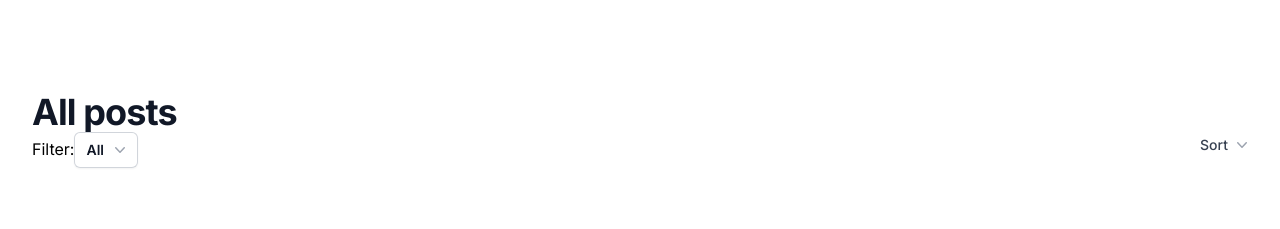
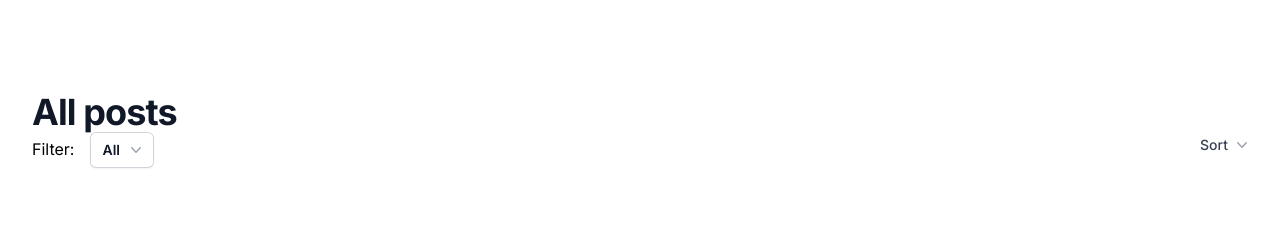
Before and after one commit to Yustes88/blog, a Next.js app: page / in a window 1280 px wide. Shown: the part 1780-2009 px from the top of the page. Built offline with nearby package versions, Linux system fonts and the light colour scheme.

Commit message:
Fix filter spacing

```diff
--- a/components/AllPostsList.tsx
+++ b/components/AllPostsList.tsx
@@ -18,7 +18,7 @@ export default function AllPostsList({posts}: any) {
 
         <div className="flex justify-between	">
           <div>
-        <span>Filter:</span><FilterPosts posts = {posts} setBlogPosts={setBlogPosts}/>
+        <span className="pr-4">Filter:</span><FilterPosts posts = {posts} setBlogPosts={setBlogPosts}/>
           </div>
           <div>
             <SortPosts posts={blogPosts} setBlogPosts = {setBlogPosts}/>
```
